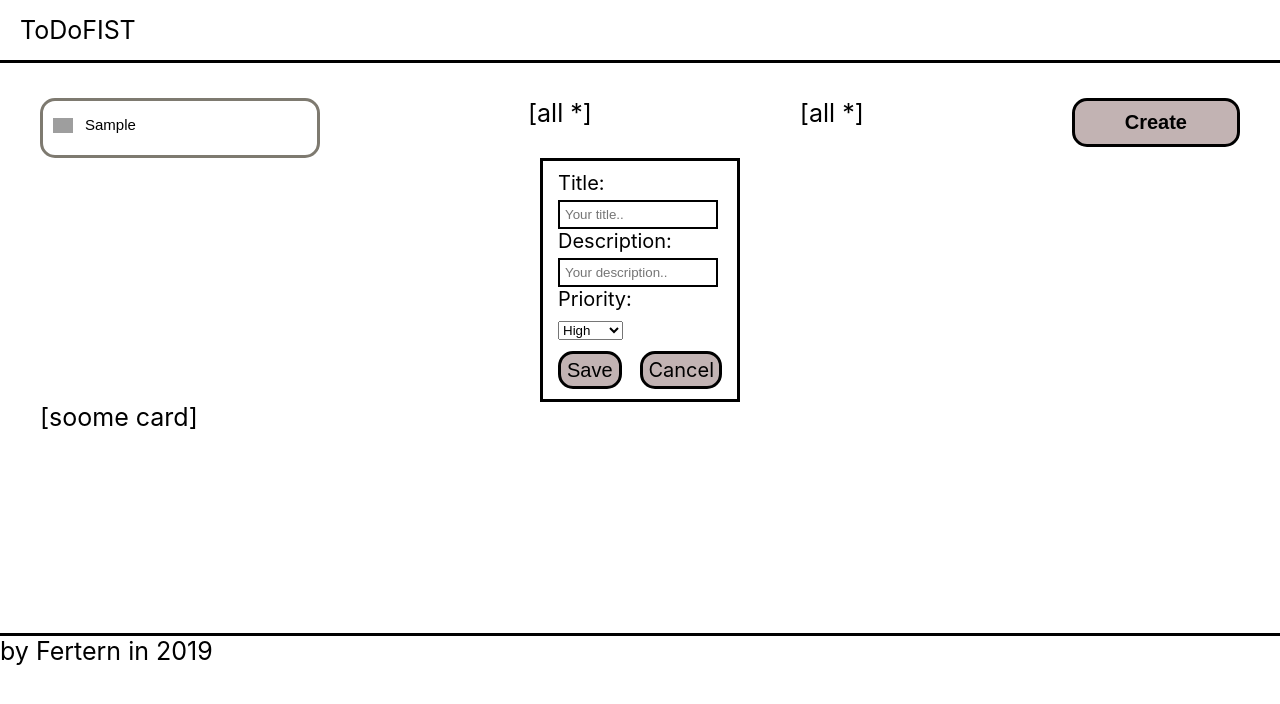
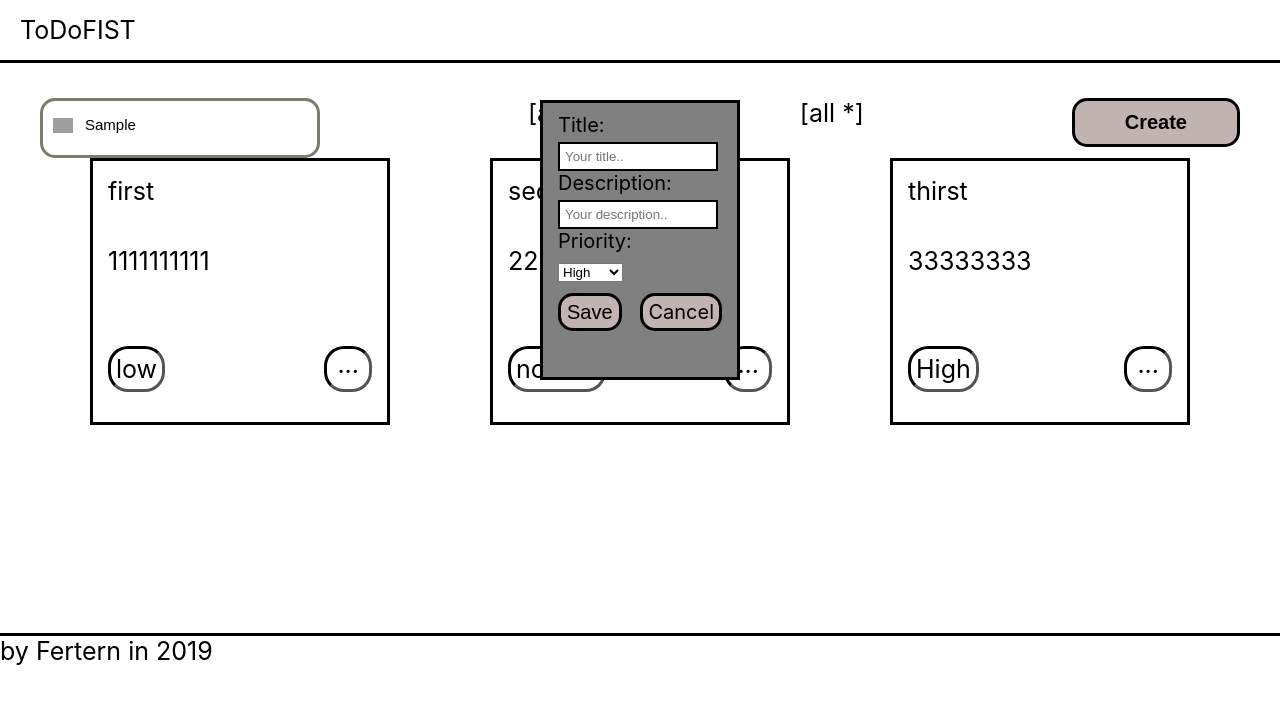
Before and after one commit to Fertern/todofist, a React (Create React App) app in the folder todofist-app/: page / in a window 1280 px wide. Both pictures are taken after typing "Sample" into the empty fields and a click on the button "Create". Shown: the top 704 px of the page. Built offline with nearby package versions, Linux system fonts and the light colour scheme; grey boxes are pictures that could not be loaded.

Commit message:
+classes for cards, +functional open button

```diff
--- a/todofist-app/src/App.js
+++ b/todofist-app/src/App.js
@@ -5,7 +5,9 @@ import Search from "./components/Search/Search";
 import Header from "./components/Header/Header";
 import Footer from "./components/Footer/Footer";
 import CreateButton from "./components/CreateButton/CreateButton";
-import EditMenu from "./components/CreateButton/EditMenu/EditMenu";
+//import EditMenu from "./components/CreateButton/EditMenu/EditMenu";
+//import CardTask from "./components/Cards/CardTask/CardTask";
+import Cards from "./components/Cards/Cards";
 
 function App() {
   return (
@@ -18,8 +20,7 @@ function App() {
           <span className="ByProperty">[all *]</span>
           <CreateButton />
         </div>
-        <EditMenu />
-        <div className="CardTask">[soome card]</div>
+        <Cards />
       </div>
       <Footer />
     </Router>
--- /dev/null
+++ b/todofist-app/src/components/Cards/CardTask/CardTask.jsx
@@ -0,0 +1,19 @@
+import React from "react";
+import s from "./CardTask.module.css";
+
+const CardTask = props => {
+  return (
+    <div className={s.wrapper}>
+      <div className={s.text}>
+        <div className={s.title}>{props.title}</div>
+        <div className={s.description}>{props.description}</div>
+      </div>
+      <div className={s.down}>
+        <span className={s.priority}>{props.priority}</span>
+        <span className={s.edit}>...</span>
+      </div>
+    </div>
+  );
+};
+
+export default CardTask;
--- /dev/null
+++ b/todofist-app/src/components/Cards/CardTask/CardTask.module.css
@@ -0,0 +1,35 @@
+.wrapper {
+  border: 3px solid black;
+  display: inline-block;
+  padding: 15px;
+  padding-bottom: 30px;
+  min-width: 300px;
+  max-width: 300px;
+  margin: 0 50px;
+}
+.text {
+  margin-bottom: 40px;
+}
+.title {
+  margin-bottom: 40px;
+}
+.description {
+  min-height: 60px;
+  max-width: 350px;
+}
+
+.priority,
+.edit {
+  border: 3px inset black;
+  border-radius: 20px;
+  padding: 5px;
+}
+.edit {
+  padding: 0 10px;
+  text-align: center;
+}
+
+.down {
+  display: flex;
+  justify-content: space-between;
+}
--- /dev/null
+++ b/todofist-app/src/components/Cards/Cards.jsx
@@ -0,0 +1,70 @@
+import React from "react";
+//import s from "./Cards.module.css";
+import CardTask from "./CardTask/CardTask";
+
+const Cards = props => {
+  let allCards = [
+    {
+      title: "first",
+      description: "1111111111",
+      priority: "low",
+      isOpened: "true",
+      isVisible: "true",
+      id: "sfsfsf"
+    },
+    {
+      title: "second",
+      description: "222222222222",
+      priority: "normal",
+      isOpened: "true",
+      isVisible: "true",
+      id: "asd333"
+    },
+    {
+      title: "thirst",
+      description: "33333333",
+      priority: "High",
+      isOpened: "true",
+      isVisible: "true",
+      id: "sdf34"
+    }
+  ];
+
+  class Card {
+    constructor(info) {
+      this.title = info.title;
+      this.description = info.description;
+      this.priority = info.priority;
+      this.isOpened = true;
+      this.isVisible = true;
+      this.id = `c${(~~(Math.random() * 1e2)).toString()}`;
+      this.handleClose = this.handleClose.bind(this);
+      this.handleHide = this.handleHide.bind(this);
+      this.edit = this.edit.bind(this);
+    }
+    handleClose() {
+      this.isOpened = !this.isOpened;
+    }
+    handleHide() {
+      this.isVisible = !this.isVisible;
+    }
+    // edit() {
+    //   this.title = edited.title;
+    //   this.description = edited.description;
+    //   this.priority = edited.priority;
+    // }
+  }
+  function addCard(card) {
+    allCards.push(new Card(props));
+  }
+  let cardsElements = allCards.map(c => (
+    <CardTask
+      title={c.title}
+      description={c.description}
+      priority={c.priority}
+    />
+  ));
+  return <div>{cardsElements}</div>;
+};
+
+export default Cards;
--- a/todofist-app/src/components/CreateButton/CreateButton.jsx
+++ b/todofist-app/src/components/CreateButton/CreateButton.jsx
@@ -1,12 +1,36 @@
-import React from "react";
+import React, { Component } from "react";
+
 import s from "./CreateButton.module.css";
+import EditMenu from "./EditMenu/EditMenu";
 
-const CreateButton = () => {
-  return (
-    <div className={s.wrapper}>
-      <button className={s.btn}>Create</button>
-    </div>
-  );
-};
-
-export default CreateButton;
+export default class CreateButton extends Component {
+  constructor(props) {
+    super(props);
+    this.state = {
+      isWork: false
+    };
+    this.openMenu = this.openMenu.bind(this);
+    this.closeMenu = this.closeMenu.bind(this);
+  }
+  closeMenu() {
+    this.setState(state => ({
+      isWork: false
+    }));
+  }
+  openMenu() {
+    this.setState(state => ({
+      isWork: true
+    }));
+    console.log("now im " + this.state.isWork);
+  }
+  render() {
+    return (
+      <div>
+        <button onClick={this.openMenu} className={s.btn}>
+          Create
+        </button>
+        <EditMenu isWork={this.state.isWork} closeMenu={this.closeMenu} />
+      </div>
+    );
+  }
+}
--- a/todofist-app/src/components/CreateButton/CreateButton.module.css
+++ b/todofist-app/src/components/CreateButton/CreateButton.module.css
@@ -13,6 +13,3 @@
   color: white;
   transition: background-color 0.3s linear, color 0.3s linear;
 }
-.wrapper {
-  max-width: 200px;
-}
--- a/todofist-app/src/components/CreateButton/EditMenu/EditMenu.jsx
+++ b/todofist-app/src/components/CreateButton/EditMenu/EditMenu.jsx
@@ -11,6 +11,7 @@ export default class EditMenu extends Component {
     };
     this.handleChange = this.handleChange.bind(this);
     this.handleSubmit = this.handleSubmit.bind(this);
+    this.close = this.close.bind(this);
   }
   handleChange(event) {
     const target = event.target;
@@ -22,9 +23,17 @@ export default class EditMenu extends Component {
   }
   handleSubmit(event) {
     event.preventDefault();
+    let info = this.state;
+    this.props.closeMenu();
     console.log(this.state);
   }
-  render() {
+  close() {
+    this.setState(state => ({
+      isWork: false
+    }));
+  }
+  render(props) {
+    if (this.props.isWork) {
       return (
         <form onSubmit={this.handleSubmit} className={s.wrapper}>
           <div className={s.title}>
@@ -68,9 +77,17 @@ export default class EditMenu extends Component {
           </select>
           <div className={s.buttons}>
             <input type="submit" className={s.btn} value="Save" />
-          <div className={s.btn + " " + s.cancel}>Cancel</div>
+            <div
+              onClick={this.props.closeMenu}
+              className={s.btn + " " + s.cancel}
+            >
+              Cancel
+            </div>
           </div>
         </form>
       );
+    } else {
+      return null;
     }
   }
+}
--- a/todofist-app/src/components/CreateButton/EditMenu/EditMenu.module.css
+++ b/todofist-app/src/components/CreateButton/EditMenu/EditMenu.module.css
@@ -3,6 +3,13 @@
   width: 200px;
   padding: 10px 15px;
   margin: 0 auto;
+  position: absolute;
+  background-color: gray;
+  left: 0;
+  right: 0;
+  bottom: 0;
+  top: 100px;
+  height: 280px;
 }
 .inp {
   border: 2px solid black;
```
Also changed, not shown: todofist-app/src/components/Cards/Cards.module.css (added). Lines whose indentation alone changed are shown as unchanged.
